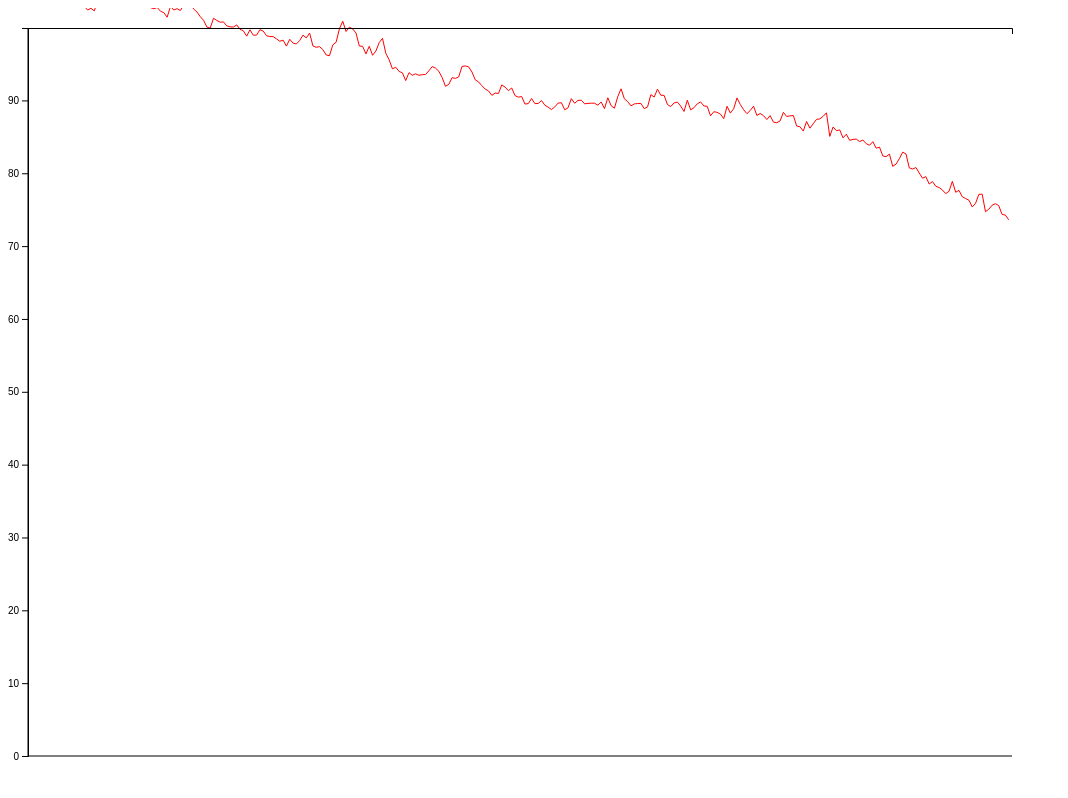
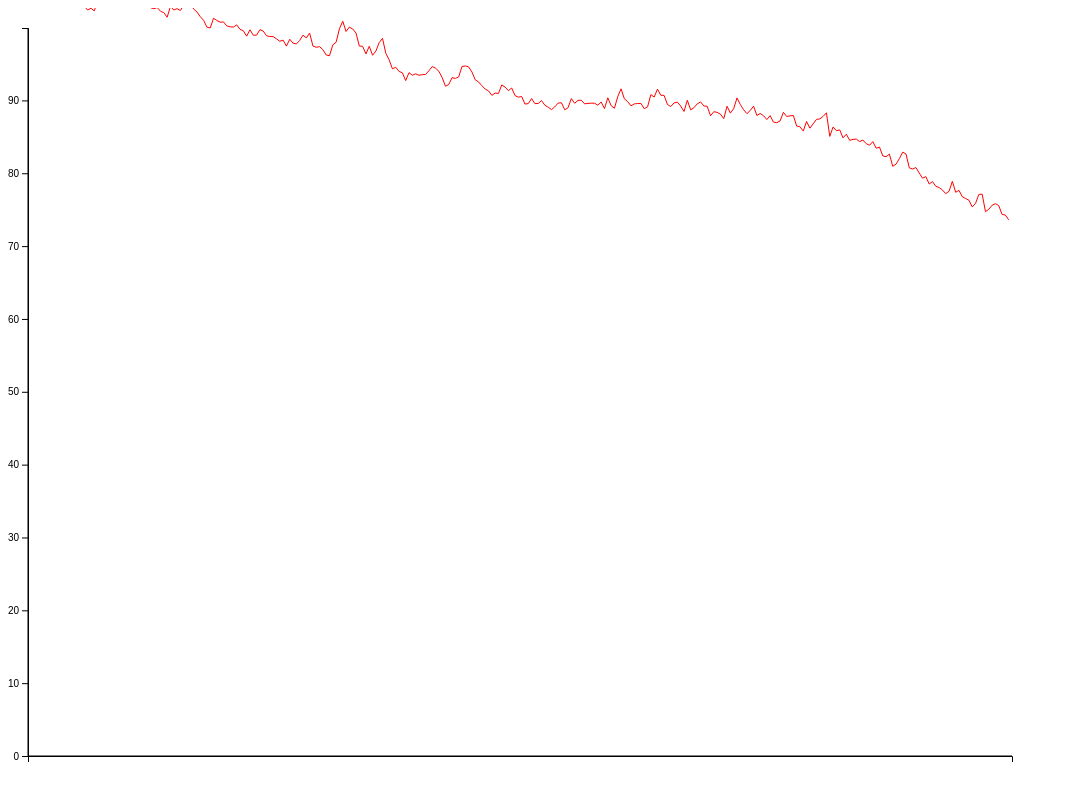
Before and after one commit to whirllllll/D3, a plain HTML site: page index_3.html in a window 1280 px wide. Shown: the whole page, without its empty margins (0-1068 px from the left). Drawn offline with nearby package versions, Linux system fonts and the light colour scheme.

Commit message:
Update index_3.html

```diff
--- a/index_3.html
+++ b/index_3.html
@@ -31,7 +31,7 @@ d3.csv("./cpi.csv",
     x.domain([0,d3.max(data, function(d){ return d.month; })] );
     y.domain([0, maxy]);
     ctrl.append("g")
-        .attr("transform", "translate("+margin.left+"," + height-margin.bottom + ")")
+        .attr("transform", "translate(0," + height + ")")
         .call(d3.axisBottom(x));
     ctrl.append("g")
       .call(d3.axisLeft(y));
```
